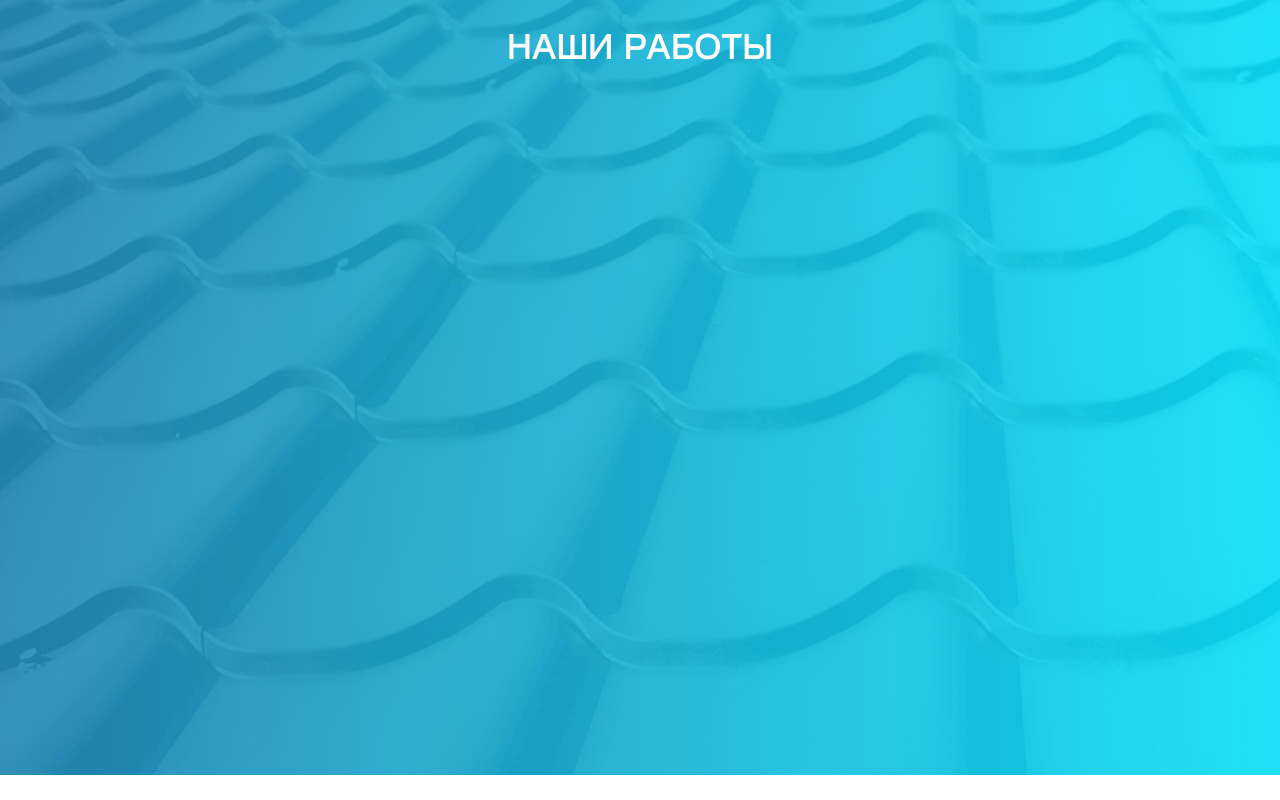
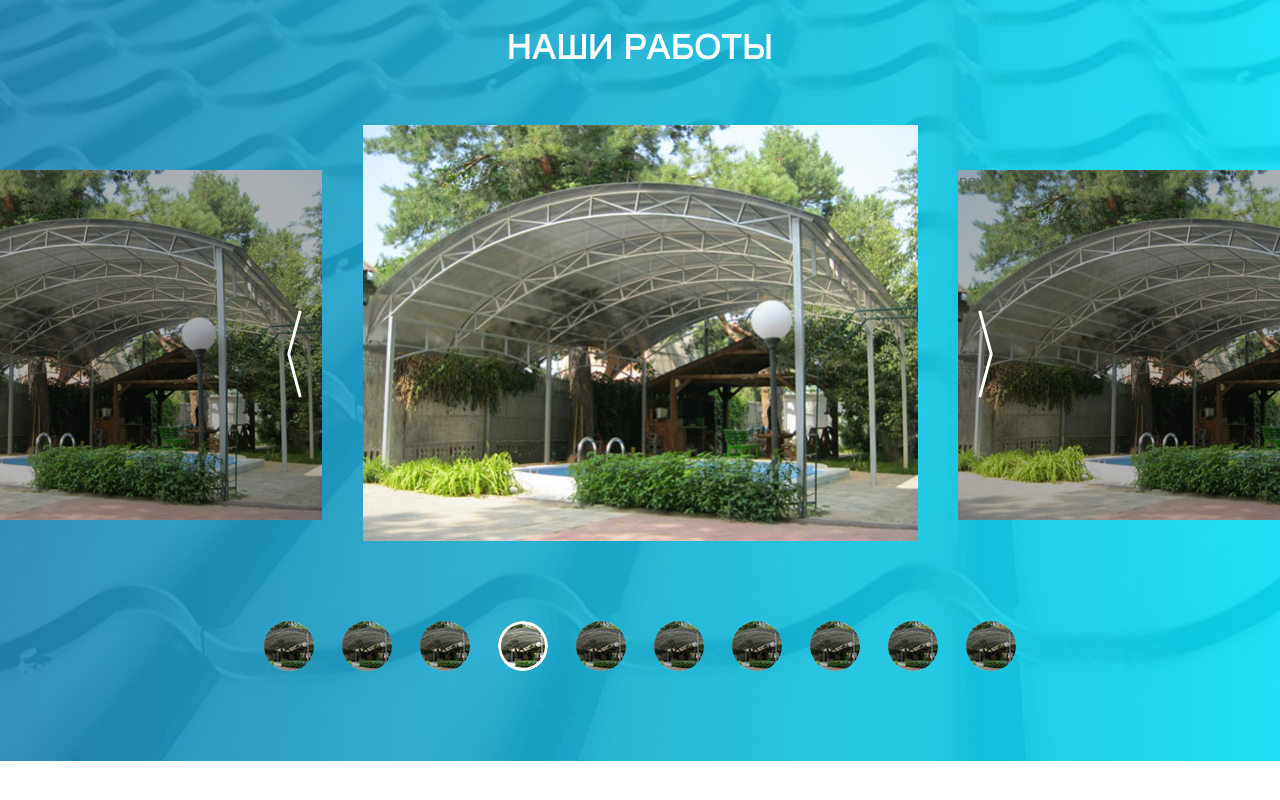
Before and after one commit to DmitryScaletta/navesy, a website: page src/index.html in a window 1280 px wide. Shown: the part 3580-4380 px from the top of the page. Drawn offline with nearby package versions, Linux system fonts and the light colour scheme; files that its build step writes are made by us from their sources.

Commit message:
Added portfolio slider

```diff
--- a/src/css/_main.scss
+++ b/src/css/_main.scss
@@ -458,13 +458,178 @@
 
 .section-portfolio {
   max-height: 800px;
-  height: 800px;
+  overflow: hidden;
   background:
     url("../img/section-portfolio-mask.png") top center no-repeat,
     mix($color-secondary, #0ce4fe);
   background:
     url("../img/section-portfolio-mask.png") top center no-repeat,
     linear-gradient(to right, $color-secondary, #0ce4fe);
+}
+
+.slider-portfolio {
+  &__list {
+    @extend %row;
+
+    position: relative;
+  }
+
+  &__item {
+    display: none;
+    position: relative;
+
+    &::after {
+      content: "";
+      display: block;
+      position: absolute;
+      top: 0;
+      left: 0;
+      right: 0;
+      bottom: 0;
+      background: rgba(#000, 0.3);
+    }
+
+    &.active {
+      @extend %col-6;
+      @extend %col-push-3;
+
+      display: block;
+
+      &::after {
+        background: none;
+      }
+    }
+
+    &.prev,
+    &.next {
+      display: block;
+      position: absolute;
+      top: 45px;
+      height: 350px;
+    }
+
+    &.prev {
+      left: -200px;
+    }
+
+    &.next {
+      right: -200px;
+    }
+
+    img {
+      display: block;
+      max-width: 100%;
+    }
+  }
+
+  &__prev,
+  &__next {
+    display: block;
+    position: absolute;
+    z-index: 1;
+    top: 45px;
+    height: 350px;
+    width: 466px;
+    cursor: pointer;
+
+    &:hover::before,
+    &:hover::after {
+      background: $color-primary;
+    }
+
+    &::before,
+    &::after {
+      content: "";
+      display: block;
+      position: absolute;
+      width: 3px;
+      height: 45px;
+      background: #fff;
+      transition: background-color $transition-duration $transition-function;
+    }
+
+    &::before {
+      top: 140px;
+    }
+
+    &::after {
+      top: 183px;
+    }
+  }
+
+  &__prev {
+    left: -200px;
+
+    &::before {
+      right: 25px;
+      transform: rotate(15deg);
+    }
+
+    &::after {
+      right: 25px;
+      transform: rotate(-15deg);
+    }
+  }
+
+  &__next {
+    right: -200px;
+
+    &::before {
+      left: 25px;
+      transform: rotate(-15deg);
+    }
+
+    &::after {
+      left: 25px;
+      transform: rotate(15deg);
+    }
+  }
+
+  &__controls {
+    display: flex;
+    justify-content: center;
+    padding: 80px 0 40px;
+    font-size: 0;
+    text-align: center;
+  }
+
+  &__thumb {
+    position: relative;
+    display: block;
+    margin: 0 14px;
+    width: 50px;
+    border-radius: 50%;
+    overflow: hidden;
+    cursor: pointer;
+    float: left;
+
+    &::after {
+      content: "";
+      display: block;
+      position: absolute;
+      border-radius: 50%;
+      top: 0;
+      left: 0;
+      right: 0;
+      bottom: 0;
+      border: 3px solid transparent;
+      background: rgba(#000, 0.3);
+      transition:
+        background-color $transition-duration $transition-function,
+        border-color     $transition-duration $transition-function;
+    }
+
+    &:hover::after,
+    &.active::after {
+      border-color: #fff;
+      background: none;
+    }
+
+    img {
+      display: block;
+      max-width: 100%;
+    }
+  }
 }
 
 .section-building {
--- a/src/index.html
+++ b/src/index.html
@@ -185,6 +185,35 @@
   <section class="section section-portfolio">
     <div class="section__inner">
       <h2 class="section__title section__title--light">Наши работы</h2>
+
+      <div class="slider-portfolio">
+        <div class="slider-portfolio__list">
+          <span class="slider-portfolio__prev js-prev">prev</span>
+          <span class="slider-portfolio__next js-next">next</span>
+          <div class="slider-portfolio__item prev"><img src="img/media/slide-1.jpg" alt=""></div>
+          <div class="slider-portfolio__item active"><img src="img/media/slide-1.jpg" alt=""></div>
+          <div class="slider-portfolio__item next"><img src="img/media/slide-1.jpg" alt=""></div>
+          <div class="slider-portfolio__item"><img src="img/media/slide-1.jpg" alt=""></div>
+          <div class="slider-portfolio__item"><img src="img/media/slide-1.jpg" alt=""></div>
+          <div class="slider-portfolio__item"><img src="img/media/slide-1.jpg" alt=""></div>
+          <div class="slider-portfolio__item"><img src="img/media/slide-1.jpg" alt=""></div>
+          <div class="slider-portfolio__item"><img src="img/media/slide-1.jpg" alt=""></div>
+          <div class="slider-portfolio__item"><img src="img/media/slide-1.jpg" alt=""></div>
+          <div class="slider-portfolio__item"><img src="img/media/slide-1.jpg" alt=""></div>
+        </div>
+        <div class="slider-portfolio__controls">
+          <div class="slider-portfolio__thumb"><img src="img/media/slide-1-thumb.jpg" alt=""></div>
+          <div class="slider-portfolio__thumb"><img src="img/media/slide-1-thumb.jpg" alt=""></div>
+          <div class="slider-portfolio__thumb"><img src="img/media/slide-1-thumb.jpg" alt=""></div>
+          <div class="slider-portfolio__thumb active"><img src="img/media/slide-1-thumb.jpg" alt=""></div>
+          <div class="slider-portfolio__thumb"><img src="img/media/slide-1-thumb.jpg" alt=""></div>
+          <div class="slider-portfolio__thumb"><img src="img/media/slide-1-thumb.jpg" alt=""></div>
+          <div class="slider-portfolio__thumb"><img src="img/media/slide-1-thumb.jpg" alt=""></div>
+          <div class="slider-portfolio__thumb"><img src="img/media/slide-1-thumb.jpg" alt=""></div>
+          <div class="slider-portfolio__thumb"><img src="img/media/slide-1-thumb.jpg" alt=""></div>
+          <div class="slider-portfolio__thumb"><img src="img/media/slide-1-thumb.jpg" alt=""></div>
+        </div>
+      </div>
 
     </div>
   </section>
```
Also changed, not shown: src/img/media/slide-1-thumb.jpg (added), src/img/media/slide-1.jpg (added).
